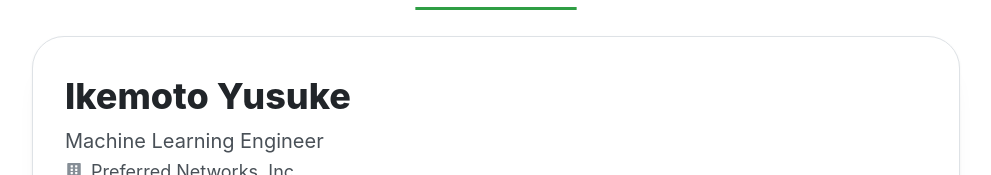
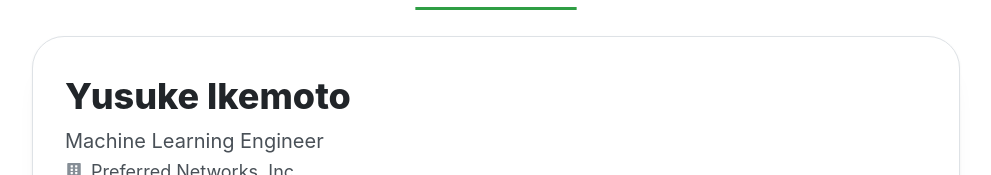
Before and after one commit to yyykrk/yyykrk.github.io, a React (Vite) app: page / in a window 1280 px wide. Shown: the part 156-331 px from the top of the page, without its empty margins (144-1135 px from the left). Built offline with nearby package versions, Linux system fonts and the light colour scheme.

Commit message:
feat: add motion to AboutMe

```diff
--- a/src/pages/AboutMe.tsx
+++ b/src/pages/AboutMe.tsx
@@ -14,6 +14,7 @@ import { FaBuilding, FaMapMarkerAlt } from "react-icons/fa";
 import { SectionTitle } from "../components/ui/SectionTitle";
 import { socialLinks } from "../data/socialLinks";
 import classes from "./AboutMe.module.css";
+import { motion } from "motion/react";
 
 export const AboutMe = () => {
   const highlightTags = [
@@ -32,6 +33,12 @@ export const AboutMe = () => {
     <Container>
       <Stack>
         <SectionTitle>About Me</SectionTitle>
+        <motion.div
+          initial={{ opacity: 0, y: 20 }}
+          whileInView={{ opacity: 1, y: 0 }}
+          transition={{ duration: 0.6 }}
+          viewport={{ once: true }}
+        >
           <Card
             radius="xl"
             p={{ base: "lg", md: "xl" }}
@@ -42,7 +49,7 @@ export const AboutMe = () => {
             <Card.Section inheritPadding py="md">
               <Stack gap={0}>
                 <Text fw={800} className={classes.name}>
-                Ikemoto Yusuke
+                  Yusuke Ikemoto
                 </Text>
                 <Text size="xl" c="var(--mantine-color-gray-7)">
                   Machine Learning Engineer
@@ -115,10 +122,11 @@ export const AboutMe = () => {
                   environments. In addition to hands-on development, I have led
                   projects and managed teams, bridging technical work and
                   stakeholder communication.
-                {"\n　"}Outside of my professional work, I actively participate
-                in Kaggle as a hobby and am a Kaggle Master with 3 gold medals.
-                I have competed across a wide range of domains, including
-                tabular data, natural language processing, and computer vision.
+                  {"\n　"}Outside of my professional work, I actively
+                  participate in Kaggle as a hobby and am a Kaggle Master with 3
+                  gold medals. I have competed across a wide range of domains,
+                  including tabular data, natural language processing, and
+                  computer vision.
                   {"\n　"}I am motivated to solve real-world challenges by
                   combining ML/AI technologies with solid software engineering
                   practices.
@@ -152,6 +160,7 @@ export const AboutMe = () => {
               </Stack>
             </Group>
           </Card>
+        </motion.div>
       </Stack>
     </Container>
   );
```
Lines whose indentation alone changed are shown as unchanged.
